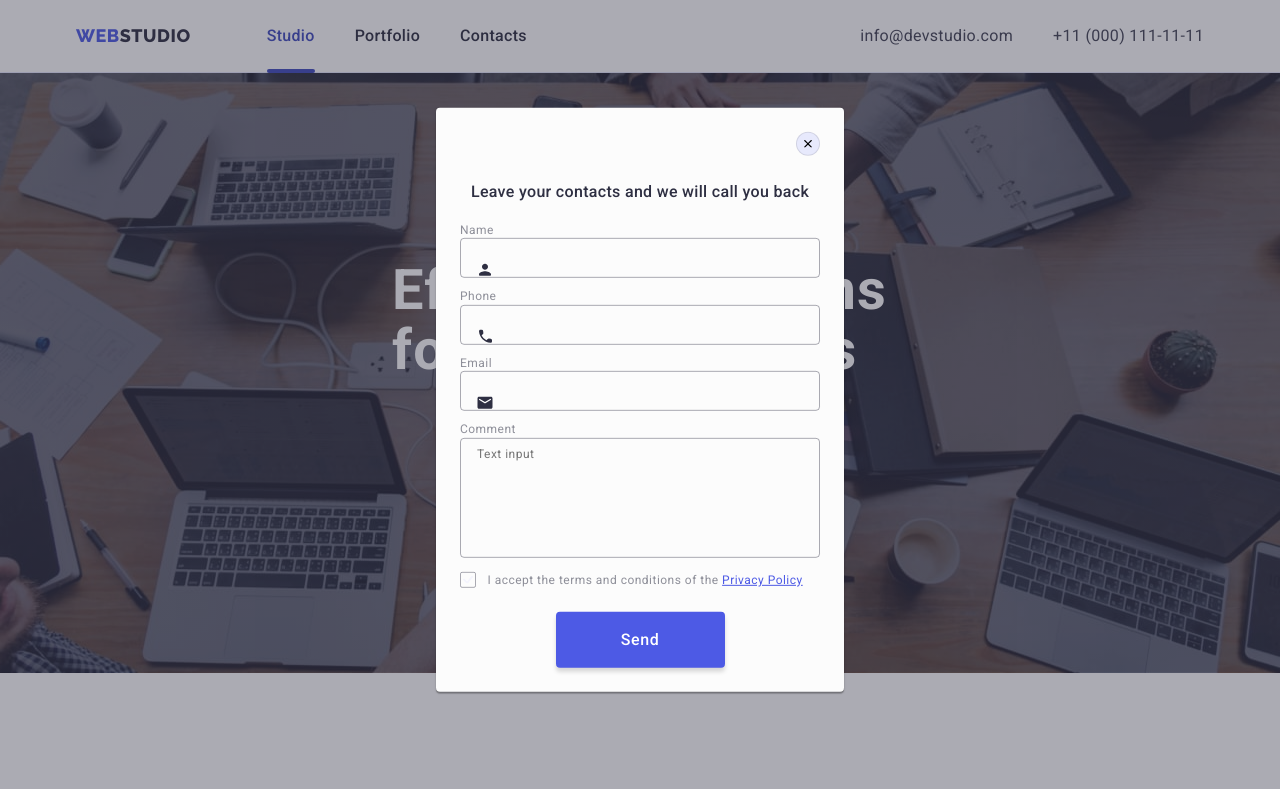
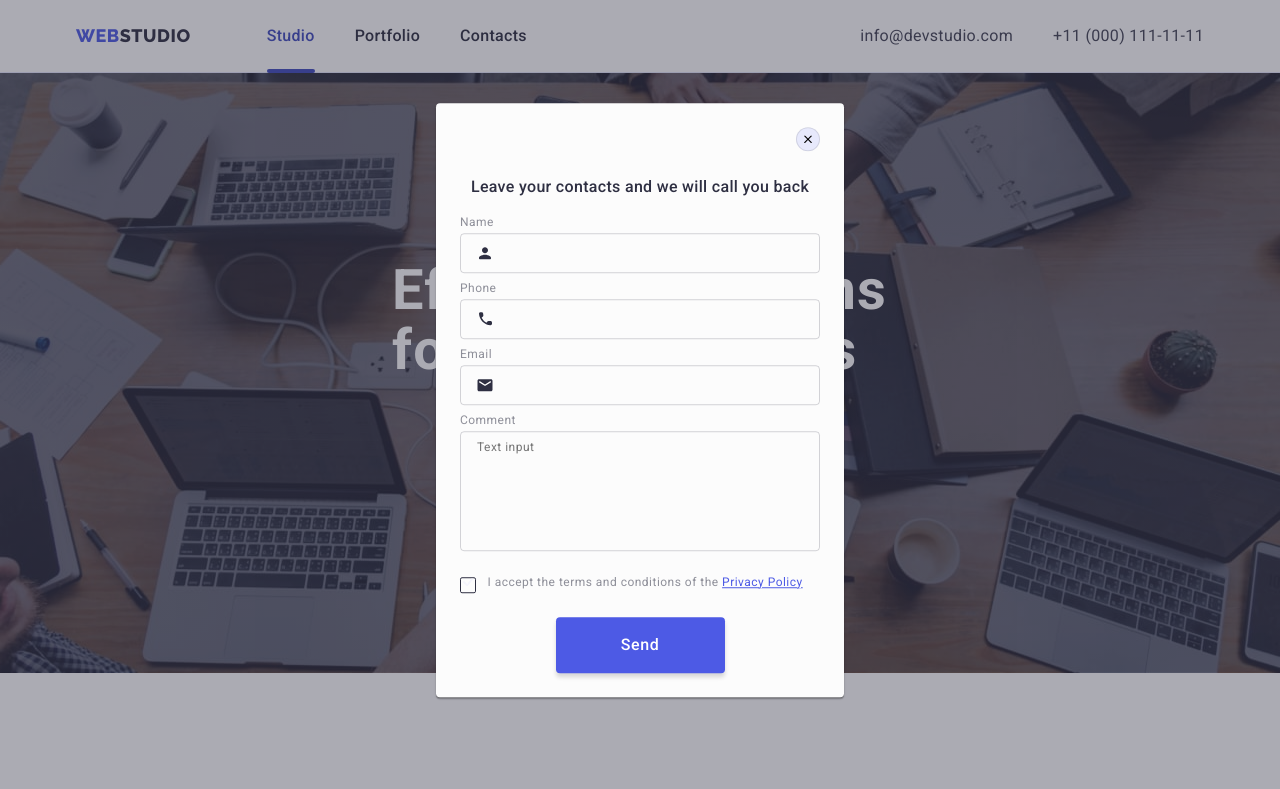
Before and after one commit to YuliiaPro/goit-markup-hw-06, a plain HTML site: page index.html in a window 1280 px wide. Both pictures are taken after a click on the button "Order Service". Shown: the top 789 px of the page. Drawn offline with nearby package versions, Linux system fonts and the light colour scheme.

Commit message:
commit270520235

```diff
--- a/css/styles.css
+++ b/css/styles.css
@@ -650,7 +650,11 @@ img {
 .contact-form-item {
   margin-bottom: 8px;
 }
+.contact-form-comment {
+  margin-bottom: 16px;
+}
 .form-field-wrapper {
+  display: block;
   font-style: normal;
   font-weight: 400;
   font-size: 12px;
@@ -668,24 +672,24 @@ img {
   display: block;
   width: 100%;
   height: 40px;
-  border: 1px solid rgba(46, 47, 66, 0.4);
+  border: 1px solid rgba(46, 47, 66, 0.2);
   border-radius: 4px;
   background-color: transparent;
   outline: transparent;
   padding-left: 38px;
   color: var(--dark);
-  transition: border-color var(--transition-duration-and-function),
-    fill var(--transition-duration-and-function);
+  transition: border-color var(--transition-duration-and-function);
 }
 .form-icon {
   display: block;
   position: absolute;
   top: 50%;
+  transform: translateY(-50%);
   left: 16px;
-  transform: translateY(-50%);
   fill: var(--dark);
-  transform: fill var(--transition-duration-and-function);
+  transition: fill var(--transition-duration-and-function);
 }
+
 .contact-form-input:hover,
 .contact-form-input:focus {
   border: 1px solid var(--primary-brand);
@@ -698,37 +702,33 @@ img {
   width: 100%;
   height: 120px;
   background-color: transparent;
-  border: 1px solid rgba(46, 47, 66, 0.4);
+  border: 1px solid rgba(46, 47, 66, 0.2);
   border-radius: 4px;
   padding: 8px 16px;
   resize: none;
   font-style: normal;
   font-weight: 400;
   font-size: 12px;
+  outline: transparent;
   line-height: 1.17;
   letter-spacing: 0.04em;
   color: rgba(46, 47, 66, 0.4);
-  transition: border var(--primary-brand);
+  transition: border-color var(--transition-duration-and-function);
 }
 .contact-form-message:hover,
 .contact-form-message:focus {
   border: 1px solid var(--primary-brand);
-  outline: none;
 }
 .contact-form-checkbox-wrapper {
   width: 16px;
   height: 16px;
-  left: 20px;
-  top: 20px;
-  padding: 4.27;
-  border: 1px solid rgba(46, 47, 66, 0.4);
+  border: 1px solid var(--dark);
   border-radius: 2px;
   cursor: pointer;
   margin-right: 8px;
   display: inline-flex;
   background-color: transparent;
   fill: transparent;
-  align-items: center;
   justify-content: center;
 }
 
@@ -745,22 +745,26 @@ img {
   + .form-field-checkbox
   > .contact-form-checkbox-wrapper {
   background: var(--pressed-state);
+  border: none;
+  fill: var(--main-color);
+  border: 1px solid var(--pressed-state);
 }
 .contact-form-checkbox-link {
   color: var(--primary-brand);
 }
-
+.form-checkbox {
+  margin-bottom: 24px;
+}
 .contact-form-btn {
   font-family: 'Roboto', sans-serif;
-  display: flex;
+  display: block;
   text-align: center;
   letter-spacing: 0.04em;
   align-items: center;
   justify-content: center;
   cursor: pointer;
-  width: 169px;
+  min-width: 169px;
   height: 56px;
-  margin-top: 24px;
   background: var(--primary-brand);
   box-shadow: 0px 4px 4px rgba(0, 0, 0, 0.15);
   border-radius: 4px;
--- a/index.html
+++ b/index.html
@@ -686,12 +686,12 @@
             </div>
           </div>
 
-          <div class="contact-form-item">
-            <label class="form-field-wrapper" for="user_comment">Comment</label>
+          <div class="contact-form-comment">
+            <label class="form-field-wrapper" for="user-comment">Comment</label>
             <textarea
               class="contact-form-message"
-              name="user_comment"
-              id="user_comment"
+              name="user-comment"
+              id="user-comment"
               placeholder="Text input"
             ></textarea>
           </div>
```
